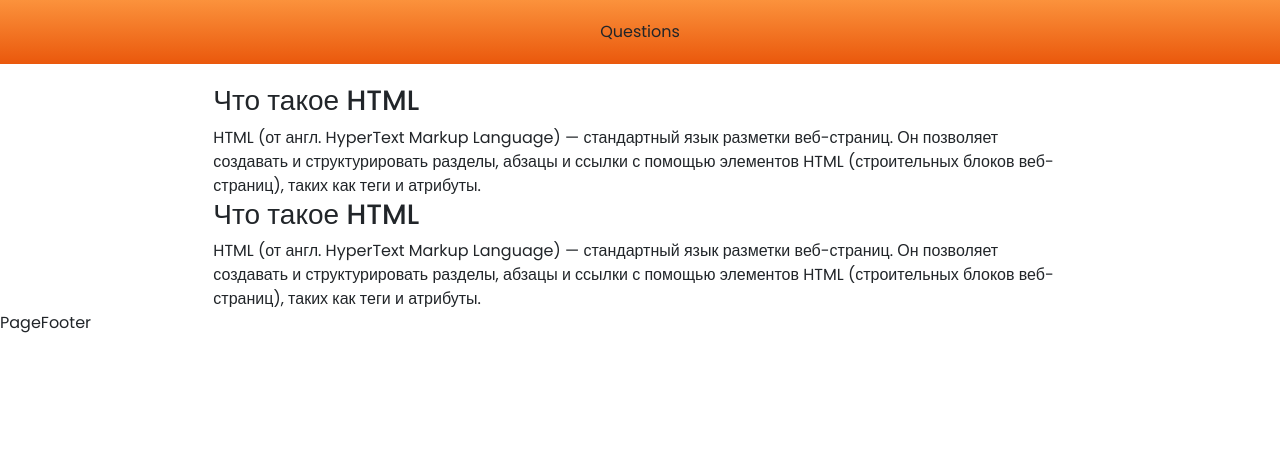
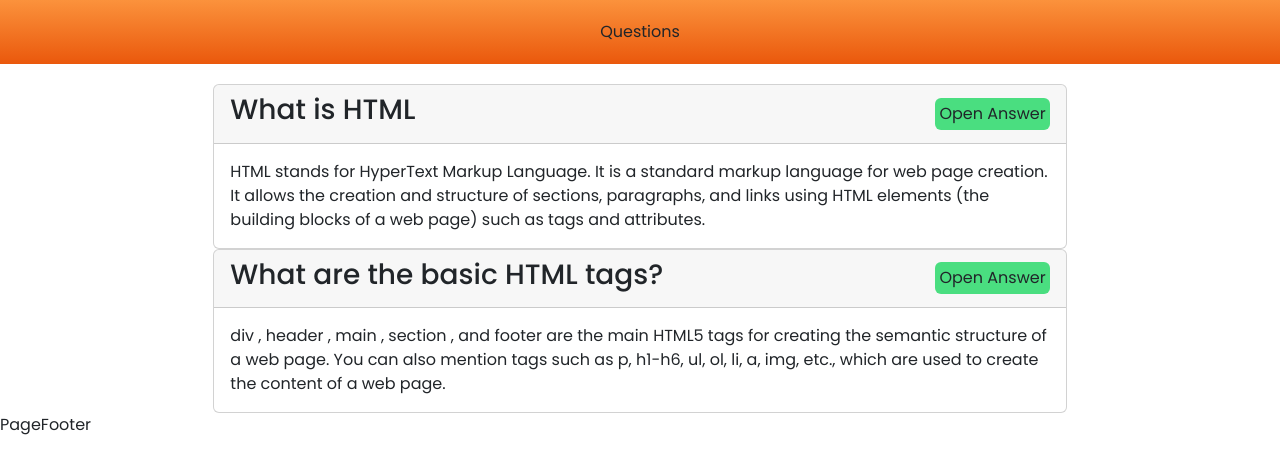
Before and after one commit to yunusahmadov/InterviewProject, a React (Vite) app: page /htmlpage in a window 1280 px wide. Shown: the top 474 px of the page. Built offline with nearby package versions, Linux system fonts and the light colour scheme.

Commit message:
created a new Select element, and added new HTML questions

```diff
--- a/public/locales/en.json
+++ b/public/locales/en.json
@@ -1,4 +1,6 @@
 {
-    "What is HTML": "What is HTML",
-    "HTML stands for HyperText Markup Language. It is a standard markup language for web page creation. It allows the creation and structure of sections, paragraphs, and links using HTML elements (the building blocks of a web page) such as tags and attributes. ": "HTML stands for HyperText Markup Language. It is a standard markup language for web page creation. It allows the creation and structure of sections, paragraphs, and links using HTML elements (the building blocks of a web page) such as tags and attributes."
-  }
+    "quest1": "What is HTML",
+    "answer1": "HTML stands for HyperText Markup Language. It is a standard markup language for web page creation. It allows the creation and structure of sections, paragraphs, and links using HTML elements (the building blocks of a web page) such as tags and attributes.",
+    "quest2": "What are the basic HTML tags?",
+    "answer2": "div , header , main , section , and footer are the main HTML5 tags for creating the semantic structure of a web page. You can also mention tags such as p, h1-h6, ul, ol, li, a, img, etc., which are used to create the content of a web page."
+}
--- a/public/locales/ru.json
+++ b/public/locales/ru.json
@@ -1,4 +1,6 @@
 {
-    "What is HTML": "Что такое HTML",
-    "HTML stands for HyperText Markup Language. It is a standard markup language for web page creation. It allows the creation and structure of sections, paragraphs, and links using HTML elements (the building blocks of a web page) such as tags and attributes. ": "HTML (от англ. HyperText Markup Language) — стандартный язык разметки веб-страниц. Он позволяет создавать и структурировать разделы, абзацы и ссылки с помощью элементов HTML (строительных блоков веб-страниц), таких как теги и атрибуты."
+    "quest1": "Что такое HTML",
+    "answer1": "HTML (от англ. HyperText Markup Language) — стандартный язык разметки веб-страниц. Он позволяет создавать и структурировать разделы, абзацы и ссылки с помощью элементов HTML (строительных блоков веб-страниц), таких как теги и атрибуты.",
+    "quest2": "Какие основные теги HTML вы знаете?",
+    "answer2": "div, header, main, section и footer - это основные теги HTML5 для создания семантической структуры веб-страницы. Также можно упомянуть теги, такие как p, h1-h6, ul, ol, li, a, img и т.д., которые используются для создания содержимого веб-страницы."
   }
--- a/src/components/FirstSection.jsx
+++ b/src/components/FirstSection.jsx
@@ -25,8 +25,8 @@ const FirstSection = ({ endpoint: { items }, changeLanguage }) => {
               </div>
               <p className='text-xl text-slate-900 break-words max-w-full py-5 '>{t("freq")}</p>
 
-              <Link target="_blank" to={`/${item.link}`}>
-              <button   className={`button-theme ${item.btnColor} ${item.btnShadow}`}>
+              <Link  target="_blank" to={`/${item.link}`}>
+              <button    className={`button-theme ${item.btnColor} ${item.btnShadow} text-white font-medium`}>
               {t("start")}
               </button>
               </Link>
--- a/src/components/Header.jsx
+++ b/src/components/Header.jsx
@@ -1,28 +1,11 @@
-import React, { useEffect, useState } from 'react';
+import React from 'react';
 import { useTranslation } from 'react-i18next';
-import InputLabel from '@mui/material/InputLabel';
-import MenuItem from '@mui/material/MenuItem';
-import FormControl from '@mui/material/FormControl';
-import Select from '@mui/material/Select';
+import SelectItem from './Pages/PageElems/SelectItem';
+
 
 
 const Header = ({ changeLanguage }) => {
   const { t } = useTranslation();
-  const [lang,setLang]=useState('ru')
-
-  useEffect(() => {
-    setLang('ru')
-  }, [])
-  function test(lang) {
-    if (lang === 'ru') {
-      changeLanguage('ru')
-      setLang('ru')
-    } else if (lang === 'en') {
-      changeLanguage('en')
-      setLang('en')
-
-    }
-  }
   return (
     <header className="w-full h-20 bg-theme flex items-center justify-center relative sm:gap-5">
       <div className="container-section flex items-center justify-center">
@@ -31,19 +14,7 @@ const Header = ({ changeLanguage }) => {
         </h1>
       </div>
       <div className="buttons absolute right-20 w-40 lg:right-10 lg:w-28 md:w-24 md:right-5 sm:static pr-5 ">
-        <FormControl className='w-10  border-white' fullWidth >
-  <InputLabel className="text-slate-100" id="demo-simple-select-label">Languages</InputLabel>
-  <Select
-    labelId="demo-simple-select-label"
-    id="demo-simple-select"
-    label="Age"
-    value={lang}
-    onChange={(e)=>test(e.target.value)}
-  >
-    <MenuItem className="text-slate-100 bg-sky-400" value={'ru'}>Ru</MenuItem>
-    <MenuItem value={'en'}>En</MenuItem>
-  </Select>
-</FormControl>
+      <SelectItem changeLanguage={changeLanguage}/>
       </div>
     </header>
   );
--- a/src/components/Pages/PageElems/AccordionElement.jsx
+++ b/src/components/Pages/PageElems/AccordionElement.jsx
@@ -7,9 +7,8 @@ function AccordionElement({ children, eventKey }) {
 
   return (
     <button
-
+      className='bg-green-400 p-1 rounded-md'
       type="button"
-      style={{ backgroundColor: 'grey' }}
       onClick={decoratedOnClick}
     >
       {children}
--- a/src/components/Pages/PageElems/PageMain.jsx
+++ b/src/components/Pages/PageElems/PageMain.jsx
@@ -11,47 +11,36 @@ import { htmlQuestions } from '../../../data/data';
 function PageMain({ test:{questions}} ) {
   console.log(questions.title);
   i18next.init({
-    lng: 'ru', // выберите язык, который будет использоваться по умолчанию
+    lng: 'en',
     resources: {
       en: {
-        translation: enTranslation, // объект с переводами для английского языка
+        translation: enTranslation,
       },
       ru: {
-        translation: ruTranslation, // объект с переводами для русского языка
+        translation: ruTranslation,
       },
     },
   });
   return (
     <div className="w-full h-auto">
       <div className="main-page ">
-        {/* {
-          questions.map((item,index)=>{
-            return(
-              <div key={index}>
-                <Accordion defaultActiveKey="0" alwaysOpen>
+        {
+          htmlQuestions.questions.map((question) => (
+            <div key={question.title}>
+              <Accordion defaultActiveKey="0">
                 <Card>
                   <Card.Header>
-              <p>{item.title}</p>
-              <AccordionElement eventKey="0">Click me!</AccordionElement>
+                  <h3>{i18next.t(question.title)}</h3>
+                    <AccordionElement eventKey="0">Open Answer</AccordionElement>
                   </Card.Header>
                   <Accordion.Collapse eventKey="0">
-              <Card.Body>{item.answer}</Card.Body>
+                    <Card.Body>{i18next.t(question.answer)}</Card.Body>
                   </Accordion.Collapse>
                 </Card>
               </Accordion>
             </div>
-            )
-          })
-        } */
-        htmlQuestions.questions.map((question) => (
-          <div key={question.title}>
-            <h3>{i18next.t(question.title)}</h3>
-            <p>{i18next.t(question.answer)}</p>
-          </div>
           ))
         }
-
-
       </div>
     </div>
   );
--- /dev/null
+++ b/src/components/Pages/PageElems/SelectItem.jsx
@@ -0,0 +1,42 @@
+import React, { useEffect, useState } from 'react';
+import { useTranslation } from 'react-i18next';
+import InputLabel from '@mui/material/InputLabel';
+import MenuItem from '@mui/material/MenuItem';
+import FormControl from '@mui/material/FormControl';
+import Select from '@mui/material/Select';
+
+function SelectItem({changeLanguage}) {
+    const { t } = useTranslation();
+    const [lang,setLang]=useState('ru')
+
+    useEffect(() => {
+      setLang('ru')
+    }, [])
+    function test(lang) {
+      if (lang === 'ru') {
+        changeLanguage('ru')
+        setLang('ru')
+      } else if (lang === 'en') {
+        changeLanguage('en')
+        setLang('en')
+
+      }
+    }
+  return (
+    <FormControl className='w-10  border-white' fullWidth >
+    <InputLabel className="text-slate-100" id="demo-simple-select-label">Languages</InputLabel>
+    <Select
+      labelId="demo-simple-select-label"
+      id="demo-simple-select"
+      label="Age"
+      value={lang}
+      onChange={(e)=>test(e.target.value)}
+    >
+      <MenuItem className="text-slate-100 bg-sky-400" value={'ru'}>Ru</MenuItem>
+      <MenuItem value={'en'}>En</MenuItem>
+    </Select>
+  </FormControl>
+  )
+}
+
+export default SelectItem
--- a/src/data/data.js
+++ b/src/data/data.js
@@ -37,13 +37,14 @@ const languages={
 const htmlQuestions={
    questions:[
     {
-        title:'What is HTML',
-        answer:'HTML stands for HyperText Markup Language. It is a standard markup language for web page creation. It allows the creation and structure of sections, paragraphs, and links using HTML elements (the building blocks of a web page) such as tags and attributes. '
+        title:'quest1',
+        answer:'answer1'
     },
     {
-        title:'What is HTML',
-        answer:'HTML stands for HyperText Markup Language. It is a standard markup language for web page creation. It allows the creation and structure of sections, paragraphs, and links using HTML elements (the building blocks of a web page) such as tags and attributes. '
+        title:'quest2',
+        answer:'answer2'
     },
+
    ]
 }
 
```
Lines whose indentation alone changed are shown as unchanged.
